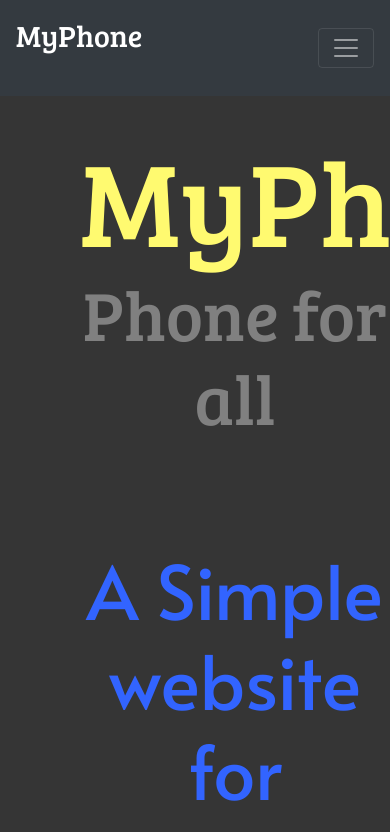
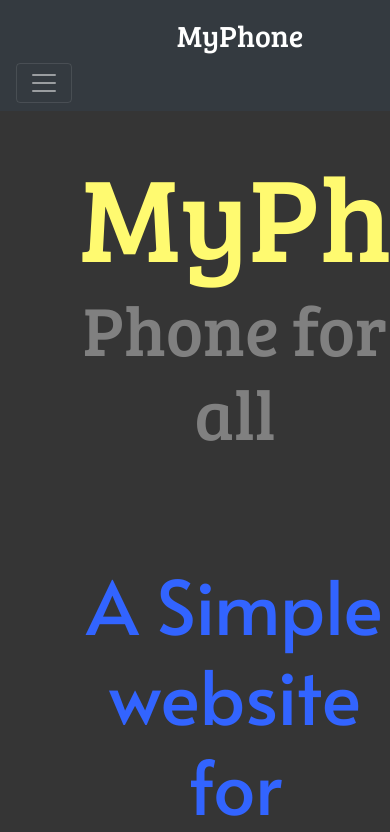
Before and after one commit to greymattt/myphone.github.io, a plain HTML site: page index.html in a window 390 px wide. Shown: the top 832 px of the page. Drawn offline with nearby package versions, Linux system fonts and the light colour scheme.

```diff
--- a/style.css
+++ b/style.css
@@ -148,8 +148,9 @@
     }
 
     .navbar-brand {
-        height: 5rem;
+        margin-left: 45%;
     }
+
     .navbar-nav li a{
         display: flex;
     }
```
